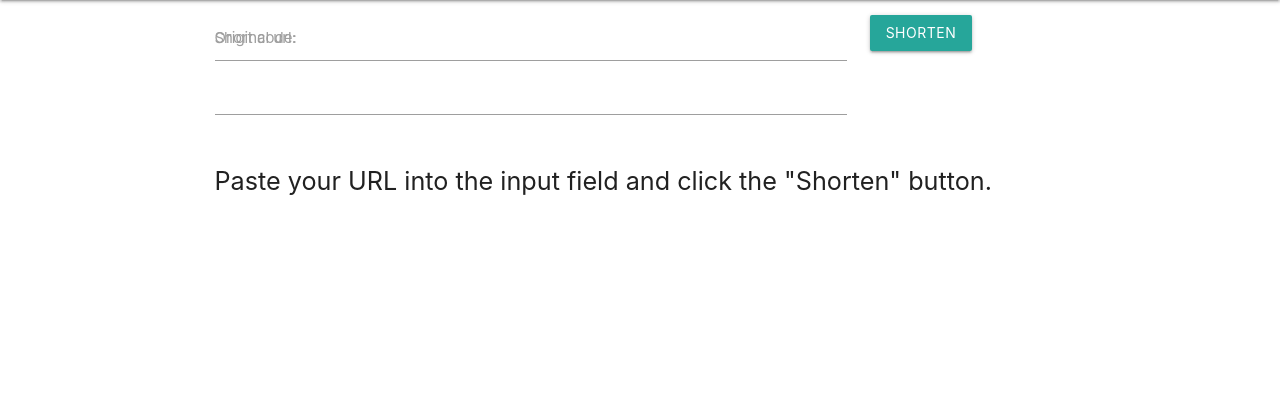
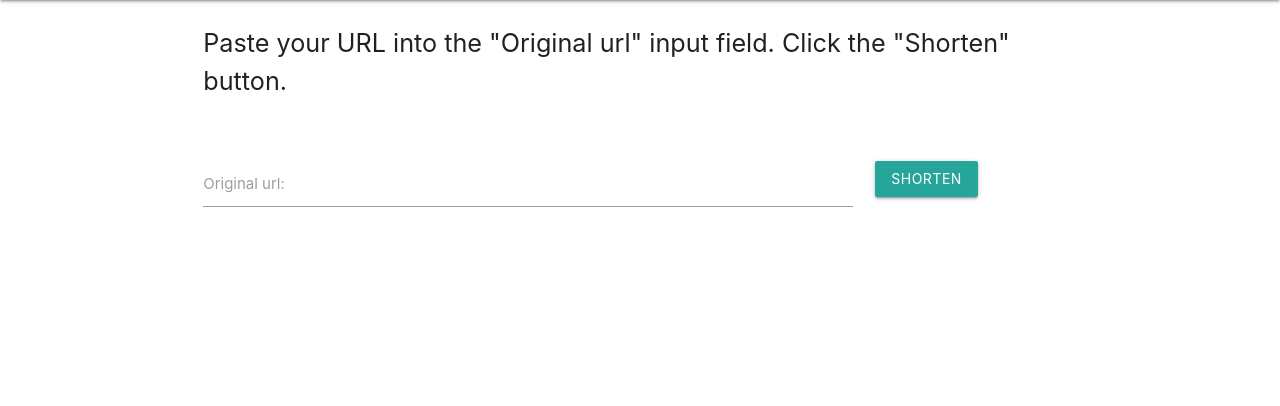
Before and after one commit to sander-raven/url-shortener, a Django app: page / in a window 1280 px wide. Shown: the part 64-470 px from the top of the page. Run offline with Django 4.2, Linux system fonts and the light colour scheme.

Commit message:
Modify index view and template

```diff
--- a/app/shortener/templates/shortener/index.html
+++ b/app/shortener/templates/shortener/index.html
@@ -4,15 +4,36 @@
         <div class="row">
             <form class="col s12" method="post">
                 {% csrf_token %}
-                <div class="input-field col s9">
-                    {{ form }}
+                <div class="row">
+                    <div class="col s12">
+                        <p class="flow-text">
+                            Paste your URL into the "Original url" input field.
+                            {% if user.is_authenticated %}
+                                Enter the short code you want to assign to this URL.
+                            {% endif %}
+                            Click the "Shorten" button.
+                        </p>
+                    </div>
                 </div>
-                <div class="input-field col s3">
-                    <button type="submit" class="btn waves-effect waves-light">Shorten</button>
+                <div class="row">
+                    <div class="input-field col s9">
+                        {{ form.original_url.errors }}
+                        {{ form.original_url.label_tag }}
+                        {{ form.original_url }}
+                    </div>
+                    <div class="input-field col s3">
+                        <button type="submit" class="btn waves-effect waves-light">Shorten</button>
+                    </div>
                 </div>
-                <div class="col s12">
-                    <p class="flow-text">Paste your URL into the input field and click the "Shorten" button.</p>
+                {% if user.is_authenticated %}
+                <div class="row">
+                    <div class="input-field col s9">
+                        {{ form.short_code.errors }}
+                        {{ form.short_code.label_tag }}
+                        {{ form.short_code }}
+                    </div>
                 </div>
+                {% endif %}
             </form>
         </div>
     {% if errors %}
--- a/app/shortener/views.py
+++ b/app/shortener/views.py
@@ -18,10 +18,26 @@ def index_view(request):
                 owner = request.user
             else:
                 owner = None
-            short_url, _ = ShortURL.objects.get_or_create(
-                original_url=form.cleaned_data['original_url'],
-                owner=owner,
-            )
+            if form.cleaned_data['short_code']:
+                short_url, _ = ShortURL.objects.get_or_create(
+                    original_url=form.cleaned_data['original_url'],
+                    short_code=form.cleaned_data['short_code'],
+                    owner=owner,
+                )
+            else:
+                # short_url, _ = ShortURL.objects.get_or_create(
+                #     original_url=form.cleaned_data['original_url'],
+                #     owner=owner,
+                # )
+                short_url = ShortURL.objects.filter(
+                    original_url=form.cleaned_data['original_url'],
+                    owner=owner,
+                ).first()
+                if not short_url:
+                    short_url = ShortURL.objects.create(
+                        original_url=form.cleaned_data['original_url'],
+                        owner=owner,
+                    )
             context['original_url'] = short_url.original_url
             context['new_url'] = (
                 request.build_absolute_uri('/') + short_url.short_code
@@ -33,6 +49,6 @@ def index_view(request):
 
 
 def redirect_view(request, short_code):
-    short_url = get_object_or_404(ShortURL, short_code=short_code)
+    short_url = get_object_or_404(ShortURL, short_code__iexact=short_code)
     short_url.increase_number_of_transitions()
     return HttpResponseRedirect(short_url.original_url)
```
